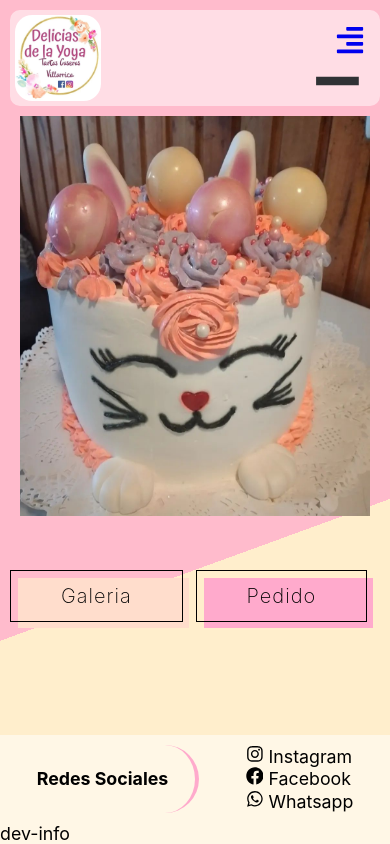
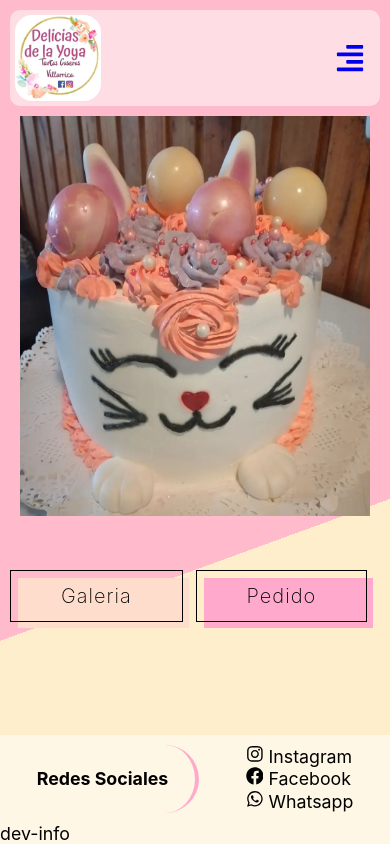
Before and after one commit to juanPabloEA/dy-web, a React (Create React App) app: page / in a window 390 px wide. Built offline with nearby package versions, Linux system fonts and the light colour scheme.

Commit message:
update sidebar

```diff
--- a/src/components/commons/navbar/Navbar.css
+++ b/src/components/commons/navbar/Navbar.css
@@ -27,7 +27,6 @@
         display: flex;
         align-items: center;
         font-size: 30px;
-        position: absolute;
         z-index: 1;
     }
 }
--- a/src/components/commons/navbar/Navbar.jsx
+++ b/src/components/commons/navbar/Navbar.jsx
@@ -1,5 +1,6 @@
 import React from 'react';
 import {  Link } from "react-router-dom";
+import Sidebar from "./../sidebar/Sidebar"
 import logo from "./../../../assets/img/logo.jpeg";
 import './Navbar.css';
 import { FaAlignRight } from "react-icons/fa";
--- a/src/components/commons/sidebar/Sidebar.css
+++ b/src/components/commons/sidebar/Sidebar.css
@@ -4,7 +4,6 @@
 }
 .menu {
   align-items: center;
-  background-color: #303235;
   clip-path: polygon(81.05% 9.1%, 92% 9.1%, 92% 10.1%, 81.05% 10.1%);
   color: #f2f2f2;
   flex-direction: column;
```
